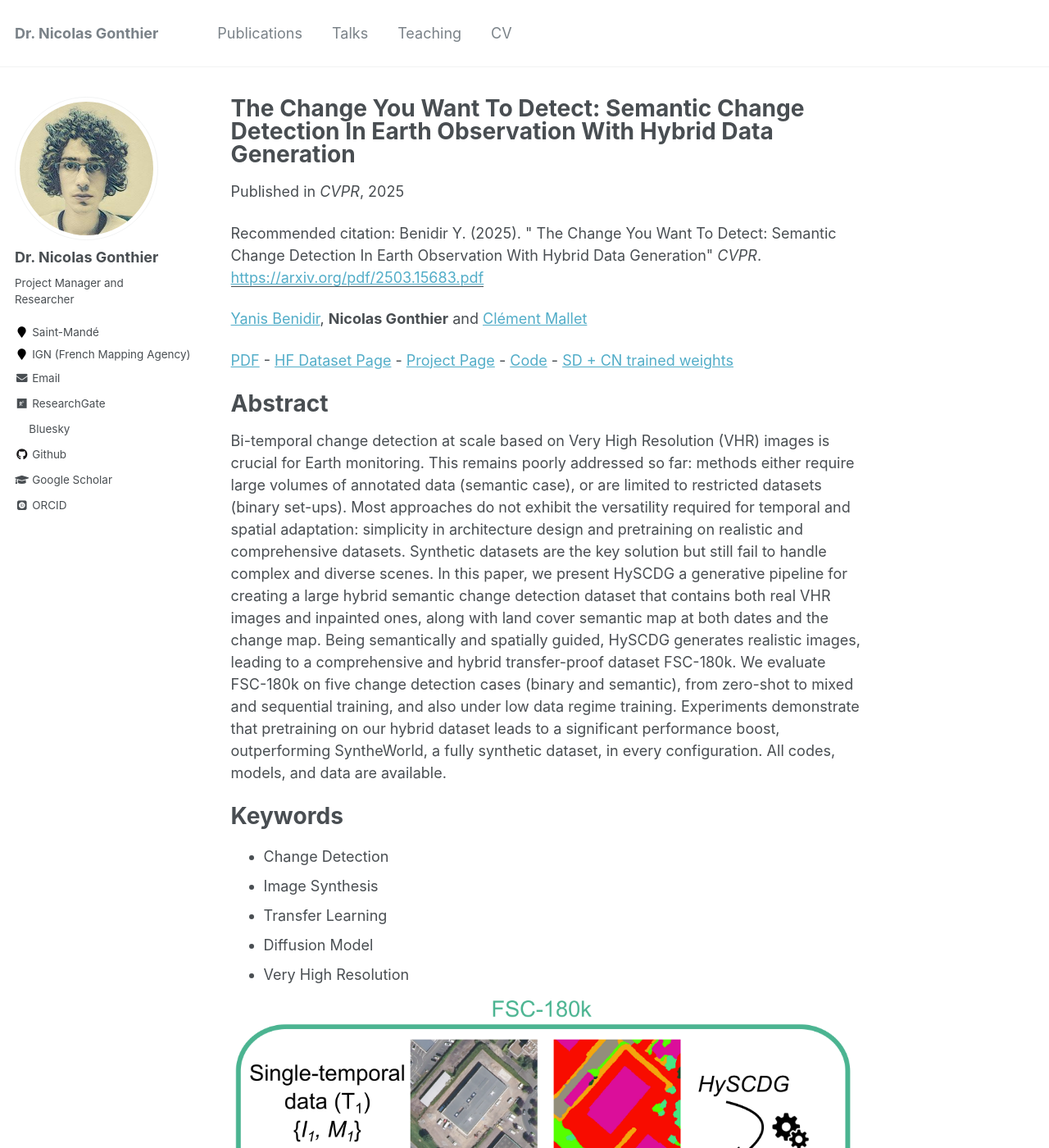
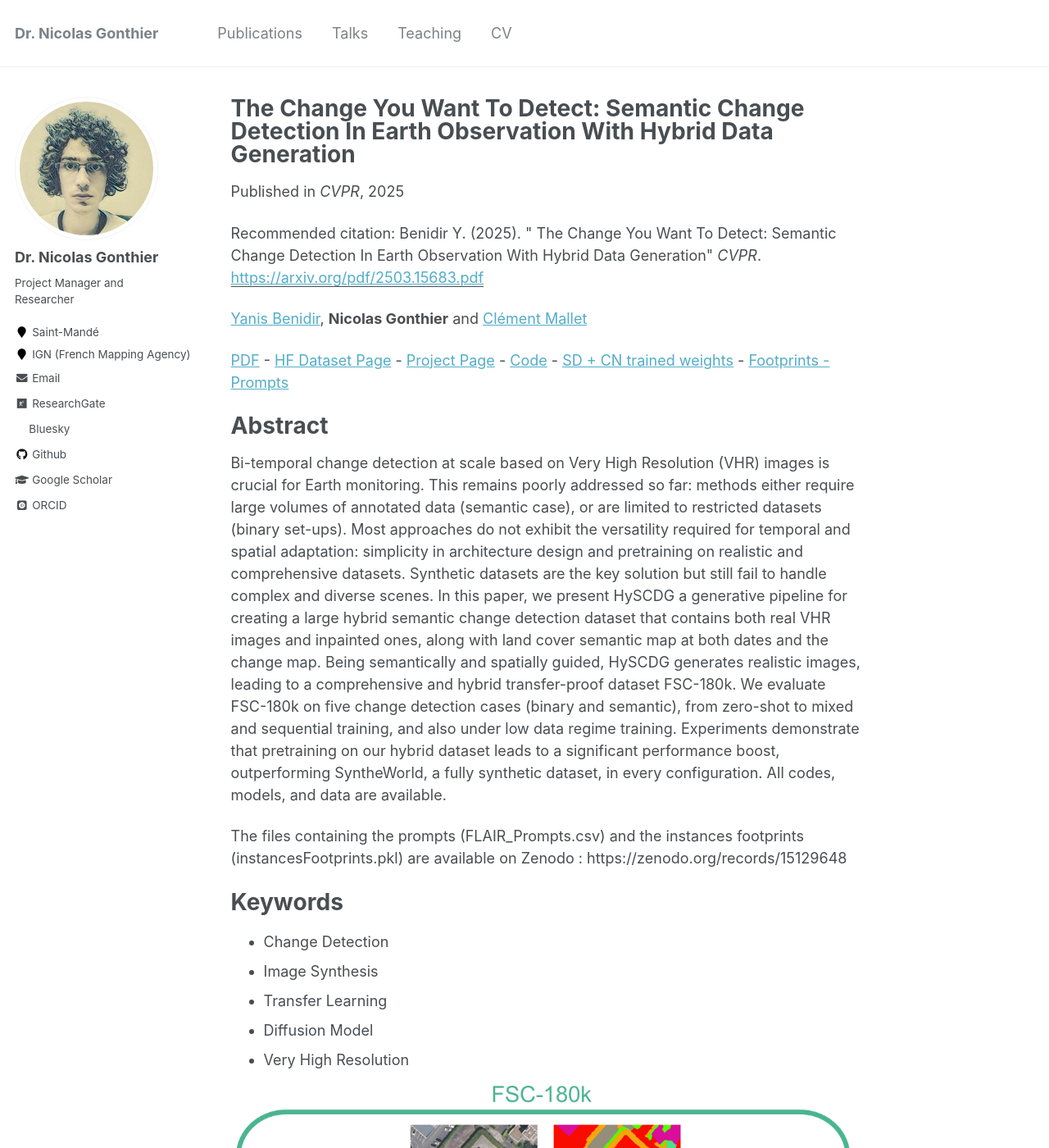
Before and after one commit to ngonthier/ngonthier.github.io, a Jekyll site: the page built from _publications/2025-03-ChangeWantToDetect.md, in a window 1280 px wide and 1400 px high. Shown: the whole window at 82% size. Built offline with Jekyll 4.4.1, drawn with Linux system fonts in a browser that asks for light colours; some web fonts are replaced.

Commit message:
Update 2025-03-ChangeWantToDetect.md

```diff
--- a/_publications/2025-03-ChangeWantToDetect.md
+++ b/_publications/2025-03-ChangeWantToDetect.md
@@ -13,12 +13,14 @@ teaser: teaser_CWTD_short.png
 
 [Yanis Benidir](https://yb23.github.io/), **Nicolas Gonthier** and [Clément Mallet](https://www.umr-lastig.fr/clement-mallet/)
 
-[PDF](https://arxiv.org/abs/2503.15683) - [HF Dataset Page](https://huggingface.co/datasets/Yanis236/FSC-ZIP) - [Project Page](https://yb23.github.io/projects/cywd/) - [Code](https://github.com/yb23/HySCDG) - [SD + CN trained weights](https://huggingface.co/Yanis236/HySCDG)
+[PDF](https://arxiv.org/abs/2503.15683) - [HF Dataset Page](https://huggingface.co/datasets/Yanis236/FSC-ZIP) - [Project Page](https://yb23.github.io/projects/cywd/) - [Code](https://github.com/yb23/HySCDG) - [SD + CN trained weights](https://huggingface.co/Yanis236/HySCDG) - [Footprints - Prompts](https://zenodo.org/records/15129648)
 
 Abstract
 ======
 
 Bi-temporal change detection at scale based on Very High Resolution (VHR) images is crucial for Earth monitoring. This remains poorly addressed so far: methods either require large volumes of annotated data (semantic case), or are limited to restricted datasets (binary set-ups). Most approaches do not exhibit the versatility required for temporal and spatial adaptation: simplicity in architecture design and pretraining on realistic and comprehensive datasets. Synthetic datasets are the key solution but still fail to handle complex and diverse scenes. In this paper, we present HySCDG a generative pipeline for creating a large hybrid semantic change detection dataset that contains both real VHR images and inpainted ones, along with land cover semantic map at both dates and the change map. Being semantically and spatially guided, HySCDG generates realistic images, leading to a comprehensive and hybrid transfer-proof dataset FSC-180k. We evaluate FSC-180k on five change detection cases (binary and semantic), from zero-shot to mixed and sequential training, and also under low data regime training. Experiments demonstrate that pretraining on our hybrid dataset leads to a significant performance boost, outperforming SyntheWorld, a fully synthetic dataset, in every configuration. All codes, models, and data are available.
+
+The files containing the prompts (FLAIR_Prompts.csv) and the instances footprints (instancesFootprints.pkl) are available on Zenodo : https://zenodo.org/records/15129648
 
 Keywords
 ======
```
